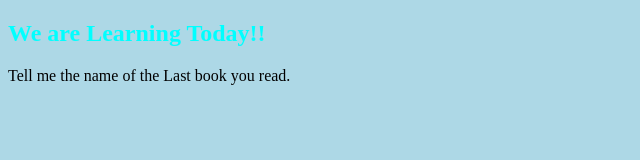
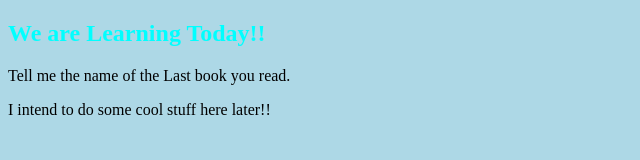
Before and after one commit to nzehenry75/Tesco-Project, a plain HTML site: page index.html in a window 1280 px wide. Shown: the whole page, without its empty margins (0-640 px from the left). Drawn offline with Linux system fonts and the light colour scheme.

Commit message:
Modified my index file

```diff
--- a/index.html
+++ b/index.html
@@ -7,5 +7,13 @@
     <body>
         <h2>We are Learning Today!!</h2>
         <p>Tell me the name of the Last book you read.</p>
+
+        <div>
+            <section>
+                <aside>
+                    <p>I intend to do some cool stuff here later!!</p>
+                </aside>
+            </section>
+        </div>
     </body>
 </html>
```
